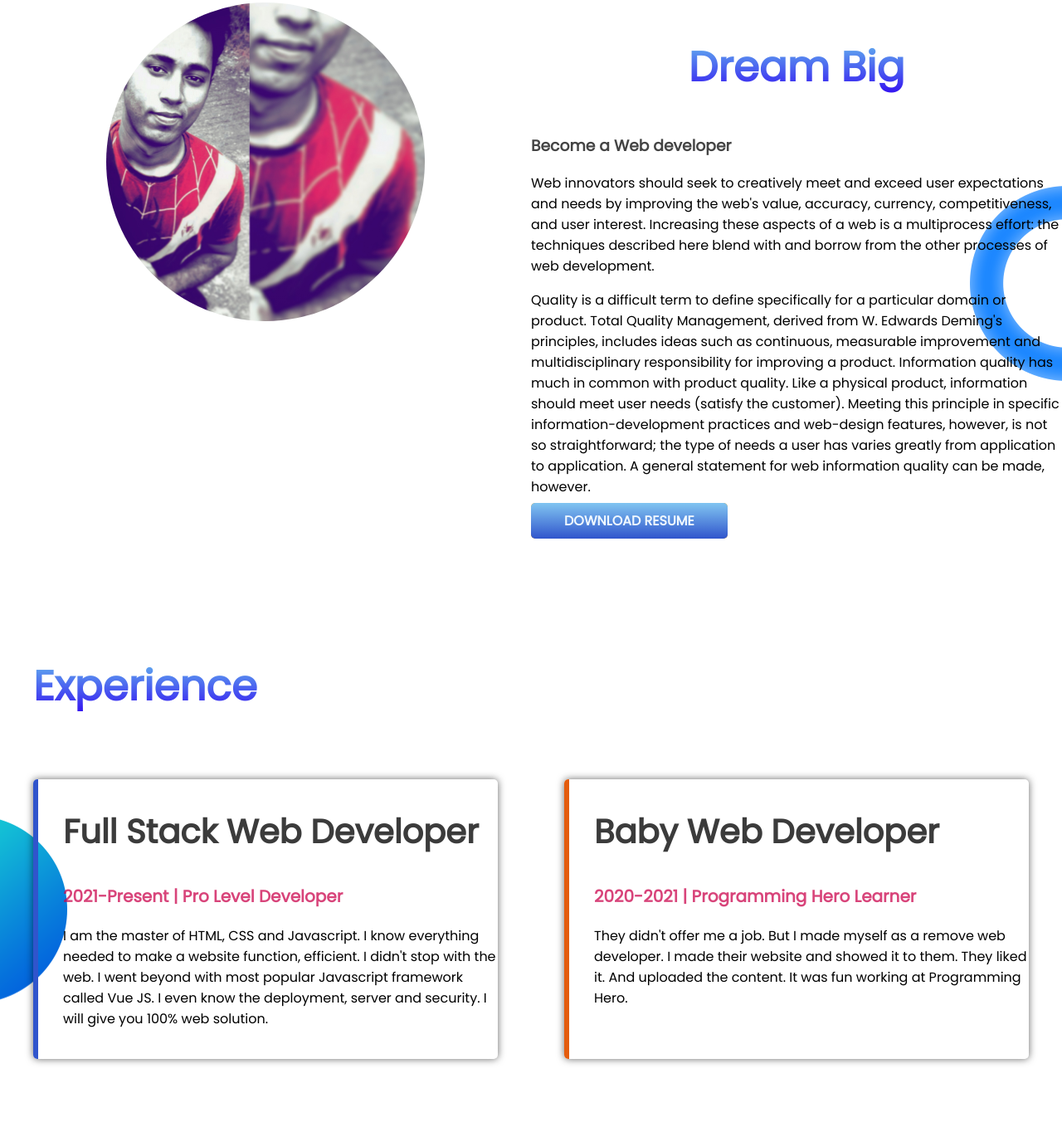
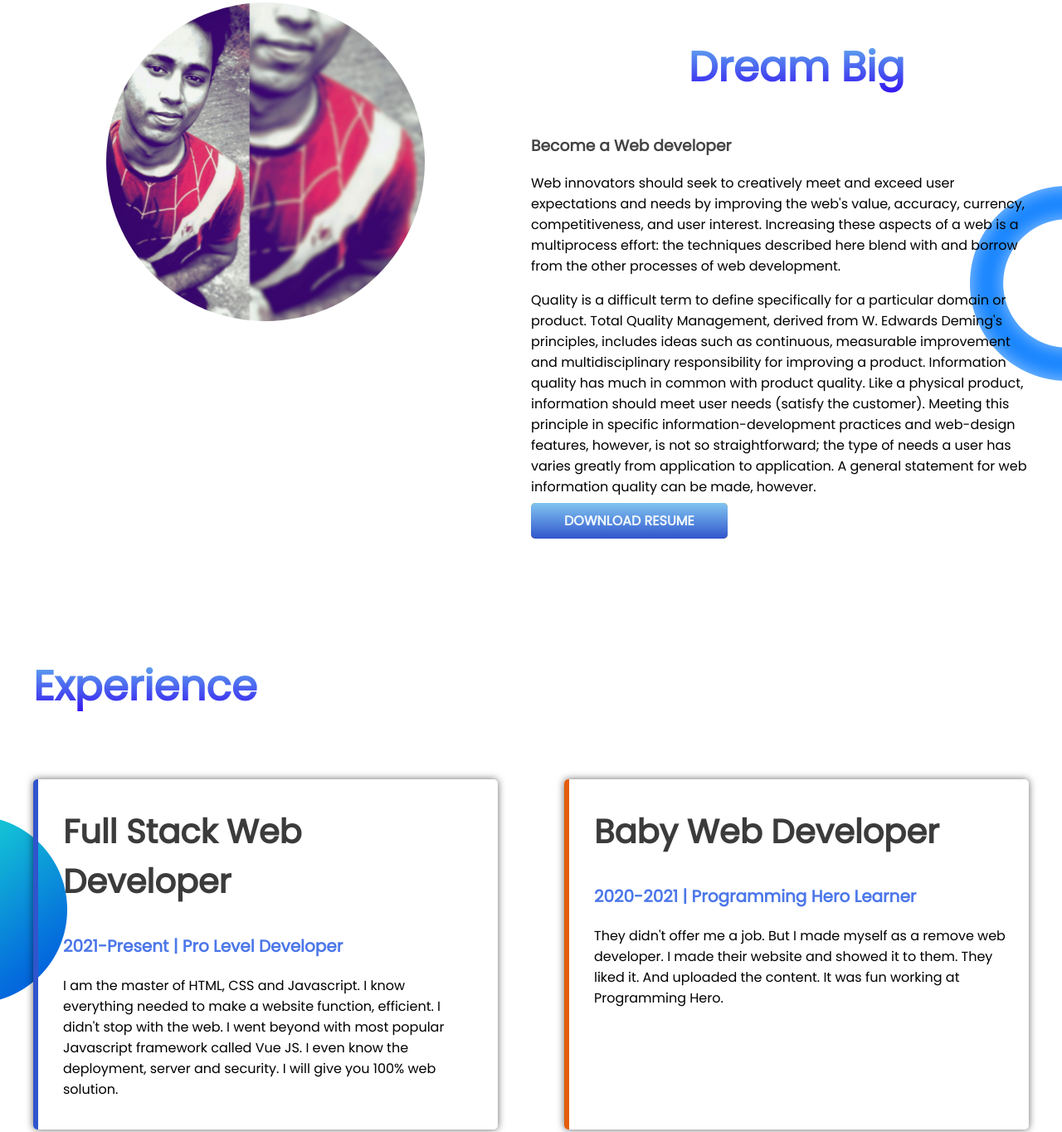
Before and after one commit to ehemon3059/developer-portfolio, a plain HTML site: page index.html in a window 1280 px wide. Shown: the part 890-2254 px from the top of the page at 83% size. Drawn offline with Linux system fonts and the light colour scheme.

Commit message:
last work

```diff
--- a/index.html
+++ b/index.html
@@ -27,7 +27,7 @@
             reevaluated and adjusted to new conditions. People working on the planning, analysis, design, implementation, and
             promotion of a web need to communicate with each other, work together to accomplish many tasks, and continuously strive
             to improve the web for the good of the user.</p>
-            <a class="link-button" href="google.com" target="_blank">HIRE ME</a>
+            <a class="link-button" href="https://www.facebook.com/eh.emon3059/" target="_blank">HIRE ME</a>
         </div>
         <div class="half-width">
             <img src="image/Emon.jpg" alt="" >
--- a/style.css
+++ b/style.css
@@ -71,6 +71,7 @@ section{
 
     margin: 40px;
     padding-left: 30px;
+    padding-right: 25px;
     padding-bottom: 20px;
 
     width: 50%;
@@ -80,6 +81,9 @@ section{
             background-repeat: no-repeat;
             background-position: right;
 
+}
+.secoundSecRound p{
+    padding-right: 30px;
 }
 .lastSection{
     background-image: url(image/side-banner.png);
@@ -91,7 +95,7 @@ section{
 }
 .lastSection h3 {
     font-size: 20px;
-    color: #ca044cbe;
+    color: #0f48e2be;
 
 }
 #expText{
```
